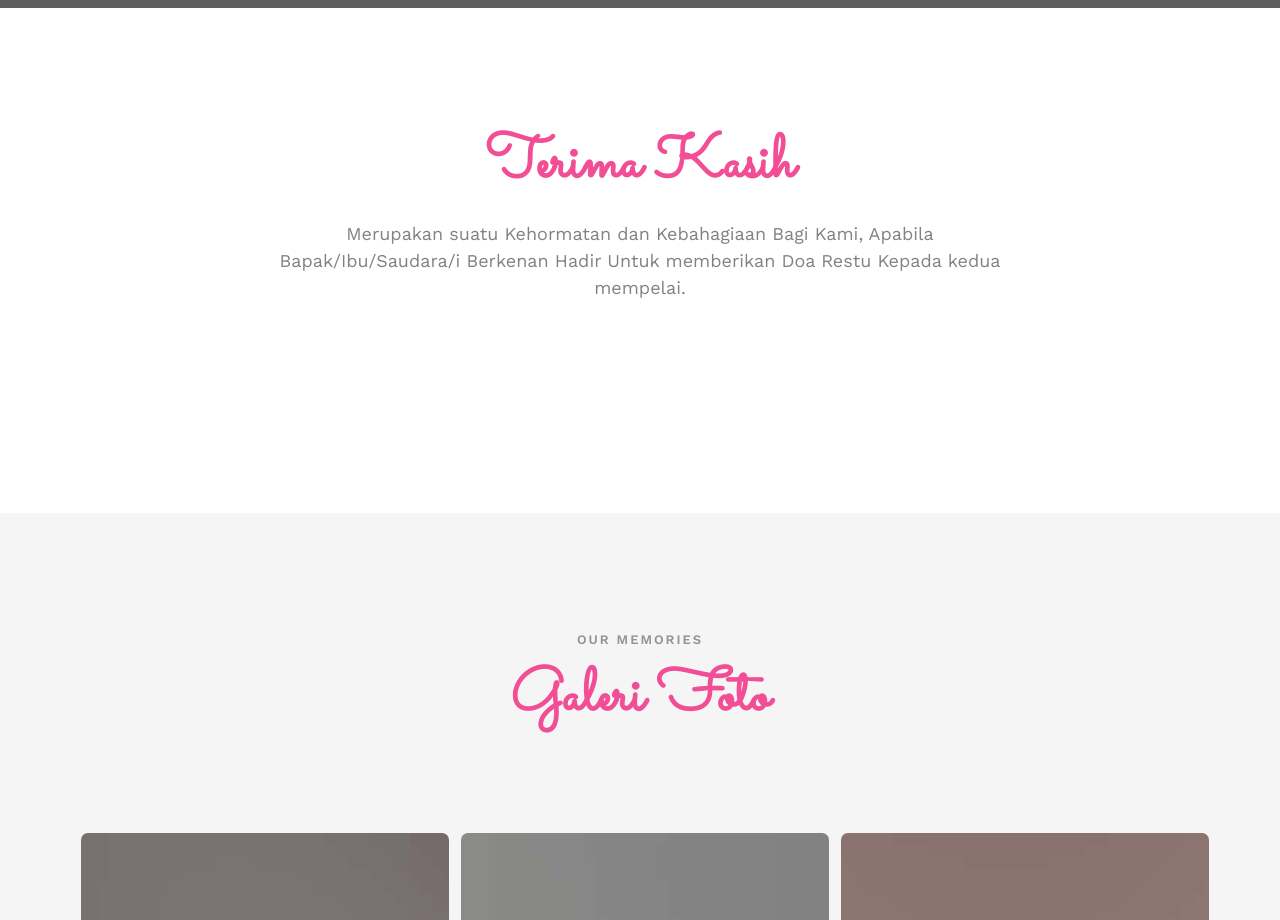
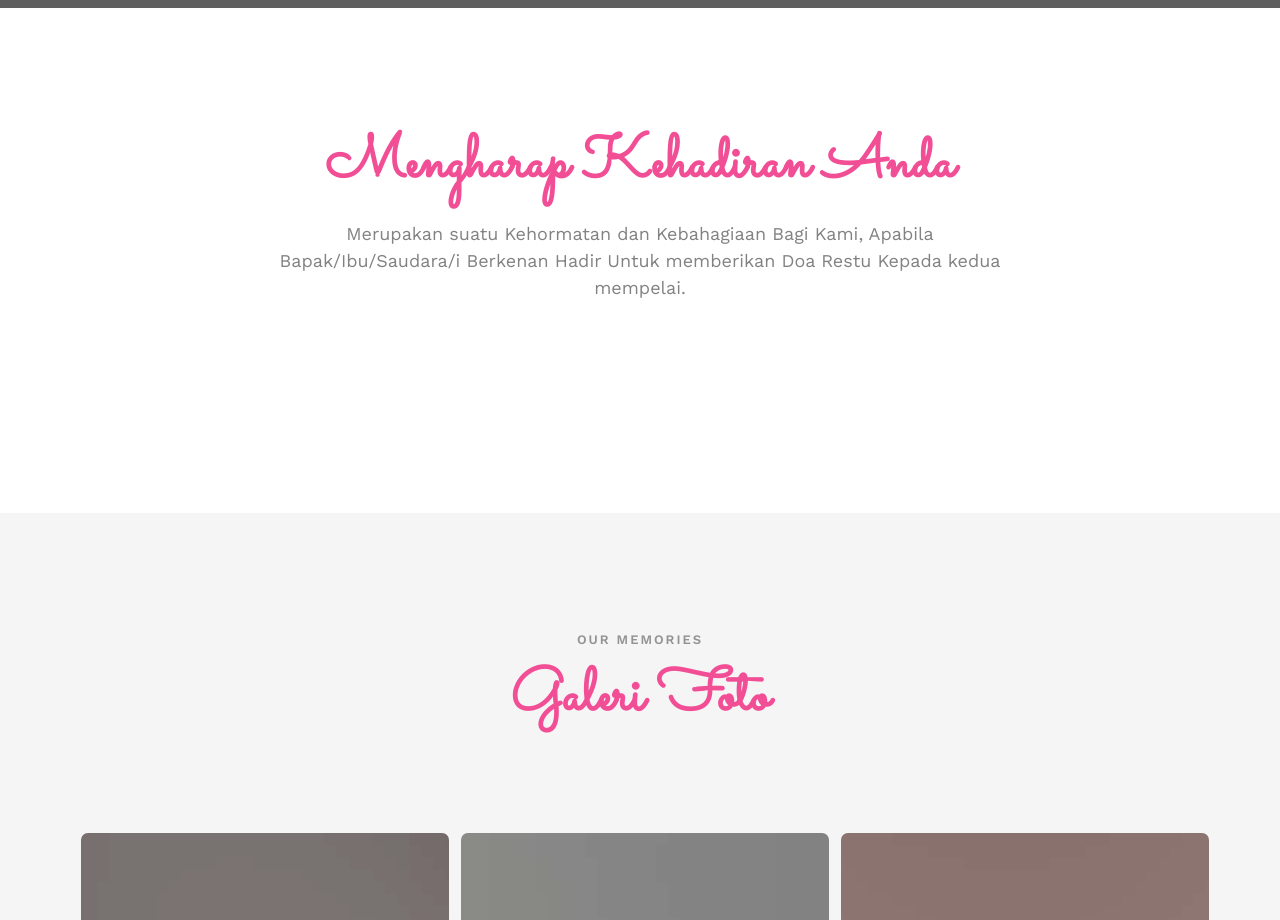
Before and after one commit to dzikzak/dzikzak.github.io, a plain HTML site: page index.html in a window 1280 px wide. Shown: the part 2360-3280 px from the top of the page. Drawn offline with nearby package versions, Linux system fonts and the light colour scheme; grey boxes are pictures that could not be loaded; files whose address does not match are found by name.

Commit message:
Update index.html

```diff
--- a/index.html
+++ b/index.html
@@ -196,7 +196,7 @@
 		<div class="container">
 			<div class="row">
 				<div class="col-md-8 col-md-offset-2 text-center fh5co-heading animate-box">
-					<h2>Terima Kasih</h2>
+					<h2>Mengharap Kehadiran Anda</h2>
 					<p>Merupakan suatu Kehormatan dan Kebahagiaan Bagi Kami, Apabila Bapak/Ibu/Saudara/i Berkenan Hadir Untuk memberikan Doa Restu Kepada kedua mempelai.</p>
 				</div>
 			</div>
```
